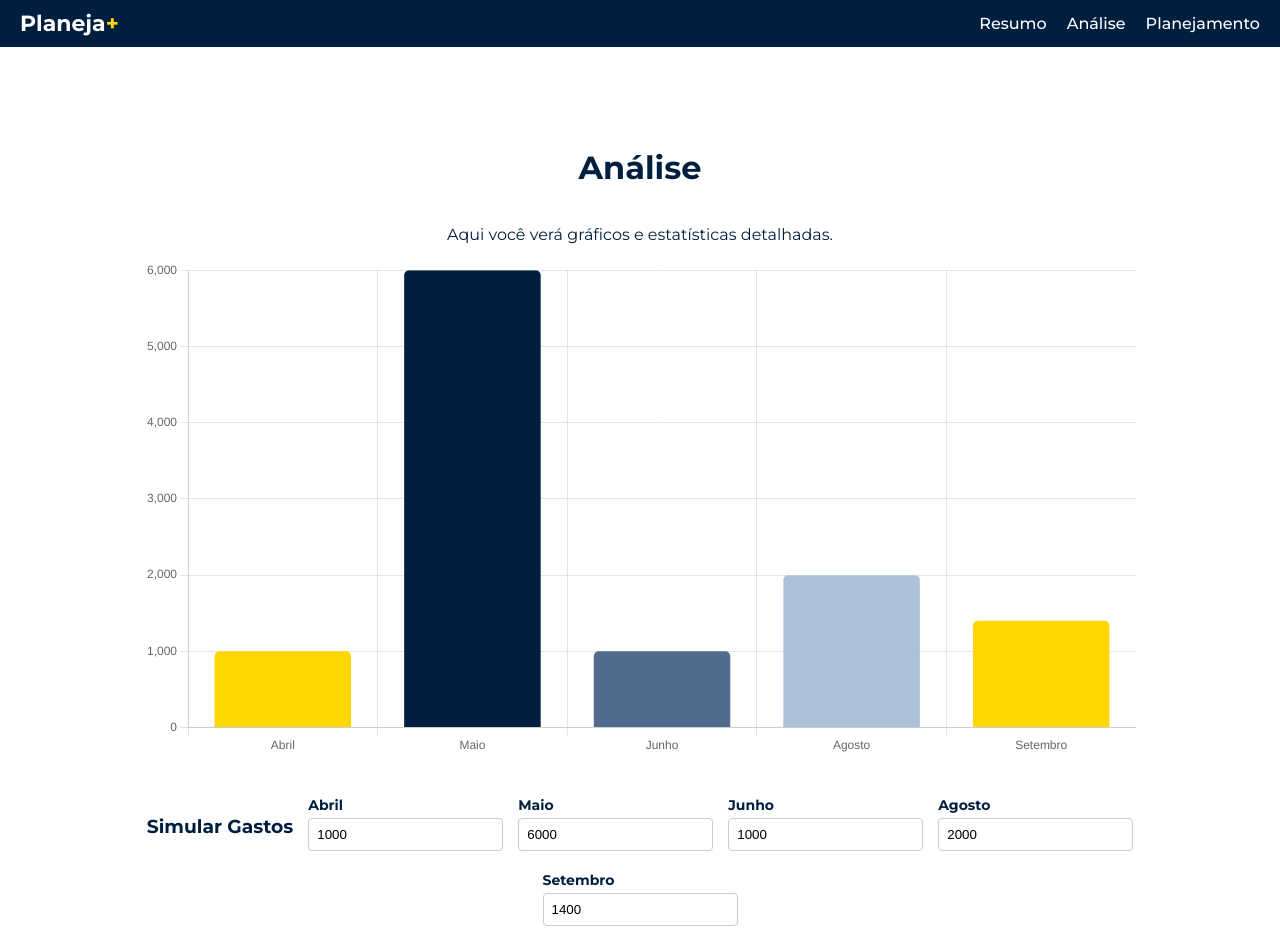
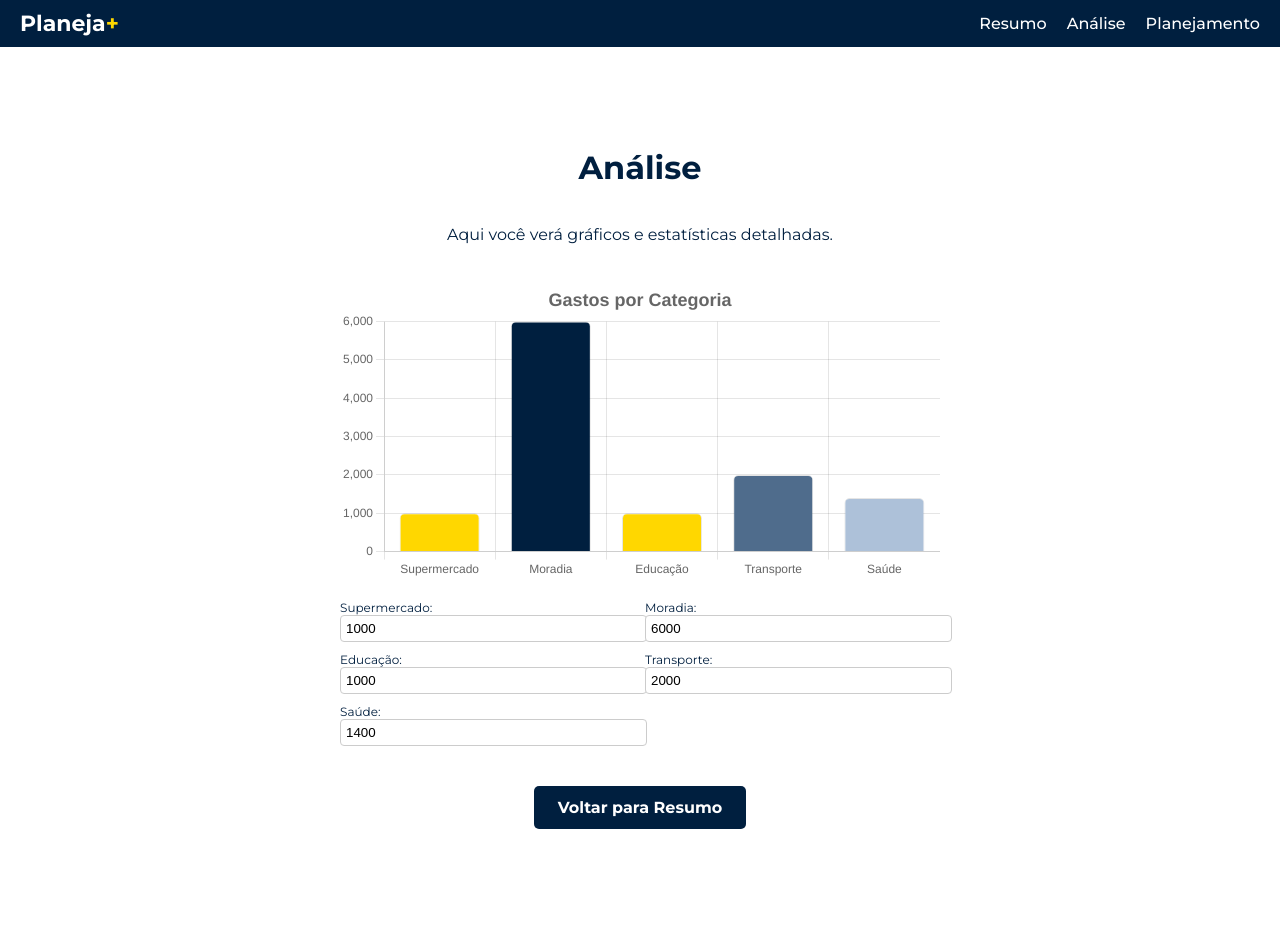
Before and after one commit to costureza/planeja_mais, a React (Create React App) app: page /analise in a window 1280 px wide. Shown: the top 944 px of the page. Built offline with nearby package versions, Linux system fonts and the light colour scheme.

Commit message:
feat: cores dinamicas baseadas no valor do gasto

```diff
--- a/src/charts/GastosPorCategoriaChart.js
+++ b/src/charts/GastosPorCategoriaChart.js
@@ -1,24 +1,42 @@
 
 import React, { useState } from 'react';
 import { Bar } from 'react-chartjs-2';
-import { Chart as ChartJS, CategoryScale, LinearScale, BarElement, Title, Tooltip, Legend } from 'chart.js';
+import {
+    Chart as ChartJS,
+    CategoryScale,
+    LinearScale,
+    BarElement,
+    Title,
+    Tooltip,
+    Legend,
+} from 'chart.js';
 
 ChartJS.register(CategoryScale, LinearScale, BarElement, Title, Tooltip, Legend);
 
-function GastosPorCategoriaChart() {
-    const [valoresGrafico, setValoresGrafico] = useState([1000, 6000, 1000, 2000, 1400]);
+const GastosPorCategoriaChart = () => {
+
+    const [valores, setValores] = useState([1000, 6000, 1000, 2000, 1400]);
+
+    const categorias = ['Supermercado', 'Moradia', 'Educação', 'Transporte', 'Saúde'];
 
 
-    const labels = ['Abril', 'Maio', 'Junho', 'Agosto', 'Setembro'];
-    const cores = ['#FFD700', '#001f3f', '#4F6C8C', '#ADC1D9', '#FFD700'];
+    const definirCores = (valoresArray) => {
+        return valoresArray.map(valor => {
+            if (valor <= 1000) return '#FFD700';
+            if (valor <= 1500) return '#ADC1D9';
+            if (valor <= 2000) return '#4F6C8C';
+            return '#001f3f';
+        });
+    };
 
     const data = {
-        labels: labels,
+        labels: categorias,
         datasets: [
             {
-                label: 'Gastos R$',
-                data: valoresGrafico,
-                backgroundColor: cores,
+                label: 'Gastos por Categoria (R$)',
+                data: valores,
+                backgroundColor: definirCores(valores),
+                borderWidth: 1,
                 borderRadius: 5,
             },
         ],
@@ -28,52 +46,35 @@ function GastosPorCategoriaChart() {
         responsive: true,
         plugins: {
             legend: { display: false },
-        },
-        scales: {
-            y: { beginAtZero: true },
+            title: { display: true, text: 'Gastos por Categoria', font: { size: 18 } },
         },
     };
 
-
-    const lidarComMudancaNoValor = (indice, novoValor) => {
-
-        const valorNumerico = parseFloat(novoValor) || 0;
-
-
-        const novosValores = [...valoresGrafico];
-
-        novosValores[indice] = valorNumerico;
-
-
-        setValoresGrafico(novosValores);
+    const handleInputChange = (index, novoValor) => {
+        const novosValores = [...valores];
+        novosValores[index] = Number(novoValor);
+        setValores(novosValores);
     };
 
+    return (
+        <div style={{ width: '100%', maxWidth: '600px', margin: '0 auto', padding: '20px' }}>
+            <Bar data={data} options={options} />
 
-    return (
-        <div style={{ width: '80%', margin: '0 auto' }}>
-            { }
-            <div style={{ marginBottom: '40px' }}>
-                <Bar options={options} data={data} />
-            </div>
-
-            { }
-            <div style={{ display: 'flex', flexWrap: 'wrap', gap: '15px', justifyContent: 'center' }}>
-                <h3>Simular Gastos</h3>
-                {labels.map((mes, index) => (
-                    <div key={mes} style={{ display: 'flex', flexDirection: 'column', textAlign: 'left' }}>
-                        <label htmlFor={`input-${mes}`} style={{ fontWeight: 'bold', fontSize: '14px', marginBottom: '4px' }}>{mes}</label>
+            <div style={{ marginTop: '20px', display: 'grid', gridTemplateColumns: '1fr 1fr', gap: '10px' }}>
+                {categorias.map((cat, index) => (
+                    <div key={index} style={{ textAlign: 'left' }}>
+                        <label style={{ fontSize: '12px', display: 'block' }}>{cat}:</label>
                         <input
-                            id={`input-${mes}`}
                             type="number"
-                            value={valoresGrafico[index]}
-                            onChange={(e) => lidarComMudancaNoValor(index, e.target.value)}
-                            style={{ padding: '8px', borderRadius: '4px', border: '1px solid #ccc' }}
+                            value={valores[index]}
+                            onChange={(e) => handleInputChange(index, e.target.value)}
+                            style={{ width: '100%', padding: '5px', borderRadius: '4px', border: '1px solid #ccc' }}
                         />
                     </div>
                 ))}
             </div>
         </div>
     );
-}
+};
 
 export default GastosPorCategoriaChart;
```
